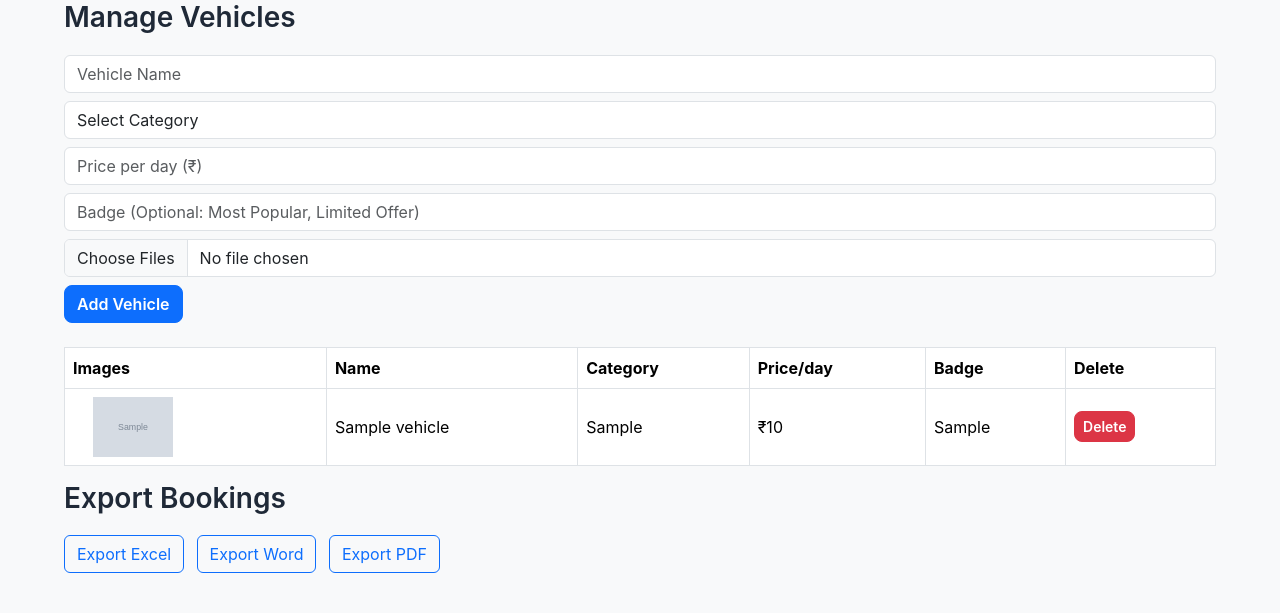
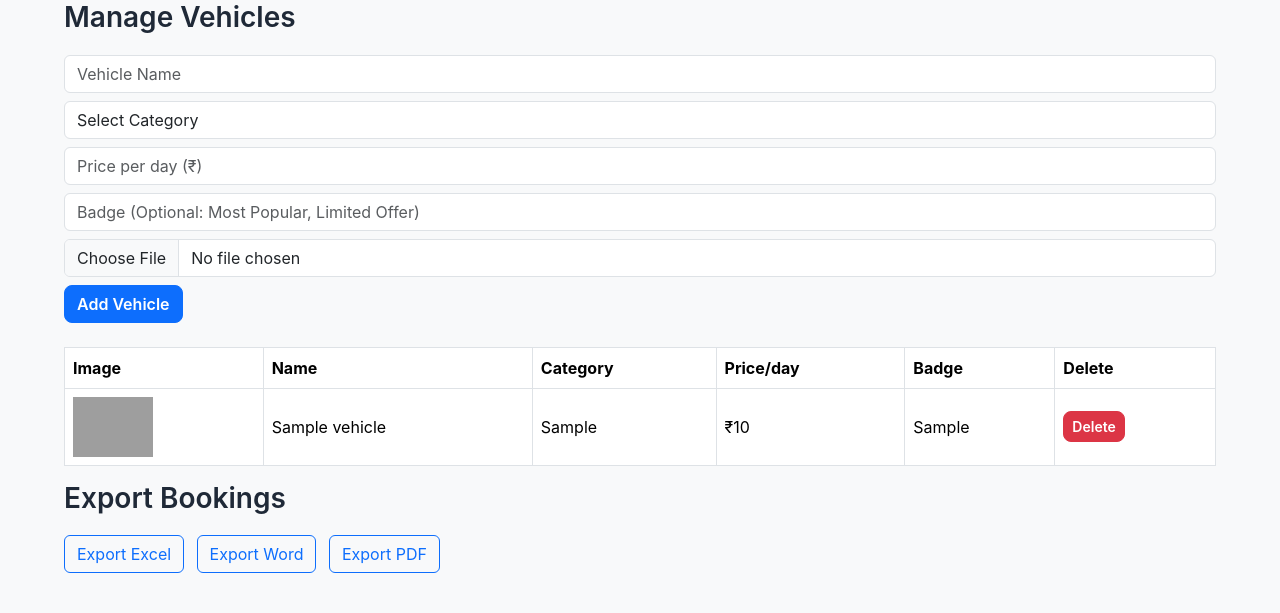
Before and after one commit to tanveerjabbar375-cmd/gajendra-booking, a Flask app: template templates/admin_dashboard.html in a window 1280 px wide. Shown: the part 675-1288 px from the top of the page. Run offline with Flask 3, Linux system fonts and the light colour scheme; tables that the repository leaves empty hold one stand-in row (values such as "Sample post"); the template is opened without the code that fills it: values that come from a table or form of the project are taken from there, most other values are stand-ins (such as "Sample title", 1, 10 or a date in 2020); grey boxes marked "Sample" are stand-in pictures; grey boxes are pictures that could not be loaded.

Commit message:
Add comment and update latest features

```diff
--- a/templates/admin_dashboard.html
+++ b/templates/admin_dashboard.html
@@ -23,14 +23,27 @@
             padding: 8px 15px;
             border-radius: 8px;
         }
-        .logout-btn:hover { background-color: #dc2626; }
-        h3 { font-weight: 600; margin-bottom: 20px; }
-        table th, table td { vertical-align: middle !important; }
-        .vehicle-img { height: 60px; object-fit: contain; margin-right:5px; }
-        .form-section { margin-bottom: 40px; }
-        .btn-danger, .btn-primary { border-radius: 8px; font-weight: 600; }
-        .carousel-inner img { height: 60px; object-fit: contain; }
-        .carousel-control-prev, .carousel-control-next { width: 15px; }
+        .logout-btn:hover {
+            background-color: #dc2626;
+        }
+        h3 {
+            font-weight: 600;
+            margin-bottom: 20px;
+        }
+        table th, table td {
+            vertical-align: middle !important;
+        }
+        .vehicle-img {
+            height: 60px;
+            object-fit: contain;
+        }
+        .form-section {
+            margin-bottom: 40px;
+        }
+        .btn-danger, .btn-primary {
+            border-radius: 8px;
+            font-weight: 600;
+        }
     </style>
 </head>
 <body>
@@ -39,6 +52,7 @@
     <button class="logout-btn" onclick="window.location.href='/logout'">Logout</button>
 
     <h3>Bookings</h3>
+
     <form method="GET" class="mb-3 d-flex gap-2 flex-wrap">
         <input type="date" name="from_date" value="{{ request.args.get('from_date', '') }}" class="form-control" placeholder="From Date" required>
         <input type="date" name="to_date" value="{{ request.args.get('to_date', '') }}" class="form-control" placeholder="To Date" required>
@@ -112,14 +126,14 @@
         </select>
         <input type="number" name="price" placeholder="Price per day (₹)" class="form-control mb-2" required>
         <input type="text" name="badge" placeholder="Badge (Optional: Most Popular, Limited Offer)" class="form-control mb-2">
-        <input type="file" name="images" accept="image/*" class="form-control mb-2" multiple required>
+        <input type="file" name="image" accept="image/*" class="form-control mb-2" required>
         <button class="btn btn-primary">Add Vehicle</button>
     </form>
 
     <table class="table table-bordered">
         <thead>
             <tr>
-                <th>Images</th>
+                <th>Image</th>
                 <th>Name</th>
                 <th>Category</th>
                 <th>Price/day</th>
@@ -130,29 +144,7 @@
         <tbody>
             {% for v in vehicles %}
             <tr>
-                <td>
-                    {% if v.images %}
-                    <div id="carouselAdmin{{ v.id }}" class="carousel slide" data-bs-ride="carousel" style="width:120px;">
-                        <div class="carousel-inner">
-                            {% for img in v.images %}
-                            <div class="carousel-item {% if loop.first %}active{% endif %}">
-                                <img src="{{ url_for('static', filename='uploads/' + img.filename) }}" class="d-block w-100 vehicle-img">
-                            </div>
-                            {% endfor %}
-                        </div>
-                        {% if v.images|length > 1 %}
-                        <button class="carousel-control-prev" type="button" data-bs-target="#carouselAdmin{{ v.id }}" data-bs-slide="prev">
-                            <span class="carousel-control-prev-icon"></span>
-                        </button>
-                        <button class="carousel-control-next" type="button" data-bs-target="#carouselAdmin{{ v.id }}" data-bs-slide="next">
-                            <span class="carousel-control-next-icon"></span>
-                        </button>
-                        {% endif %}
-                    </div>
-                    {% else %}
-                    No images
-                    {% endif %}
-                </td>
+                <td><img src="{{ url_for('static', filename='uploads/' + v.image) }}" class="vehicle-img"></td>
                 <td>{{ v.name }}</td>
                 <td>{{ v.category }}</td>
                 <td>₹{{ v.price }}</td>
```
